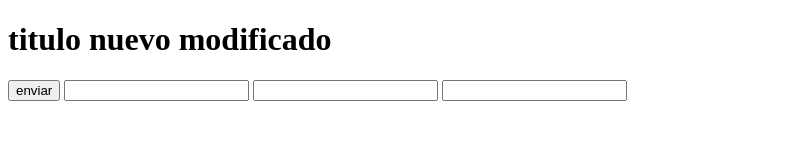
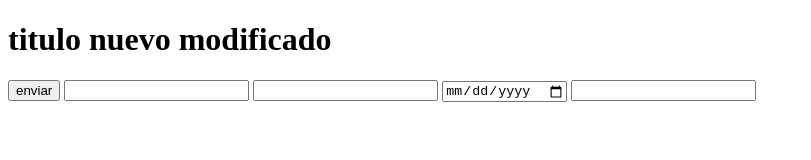
Before and after one commit to Andre187/wordgit, a plain HTML site: page index.html in a window 1280 px wide. Shown: the whole page, without its empty margins (0-811 px from the left). Drawn offline with Linux system fonts and the light colour scheme.

Commit message:
se implemento birt

```diff
--- a/index.html
+++ b/index.html
@@ -11,6 +11,7 @@
         <input type="button" value="enviar">
         <input type="number" name="firtsname" id="firtsname">
         <input type="text" name="lastname" id="lastname">
+        <input type="date" name="birtname" id="birtname">
         <input type="number" name="age" id="age">
     </form>
 </body>
```
